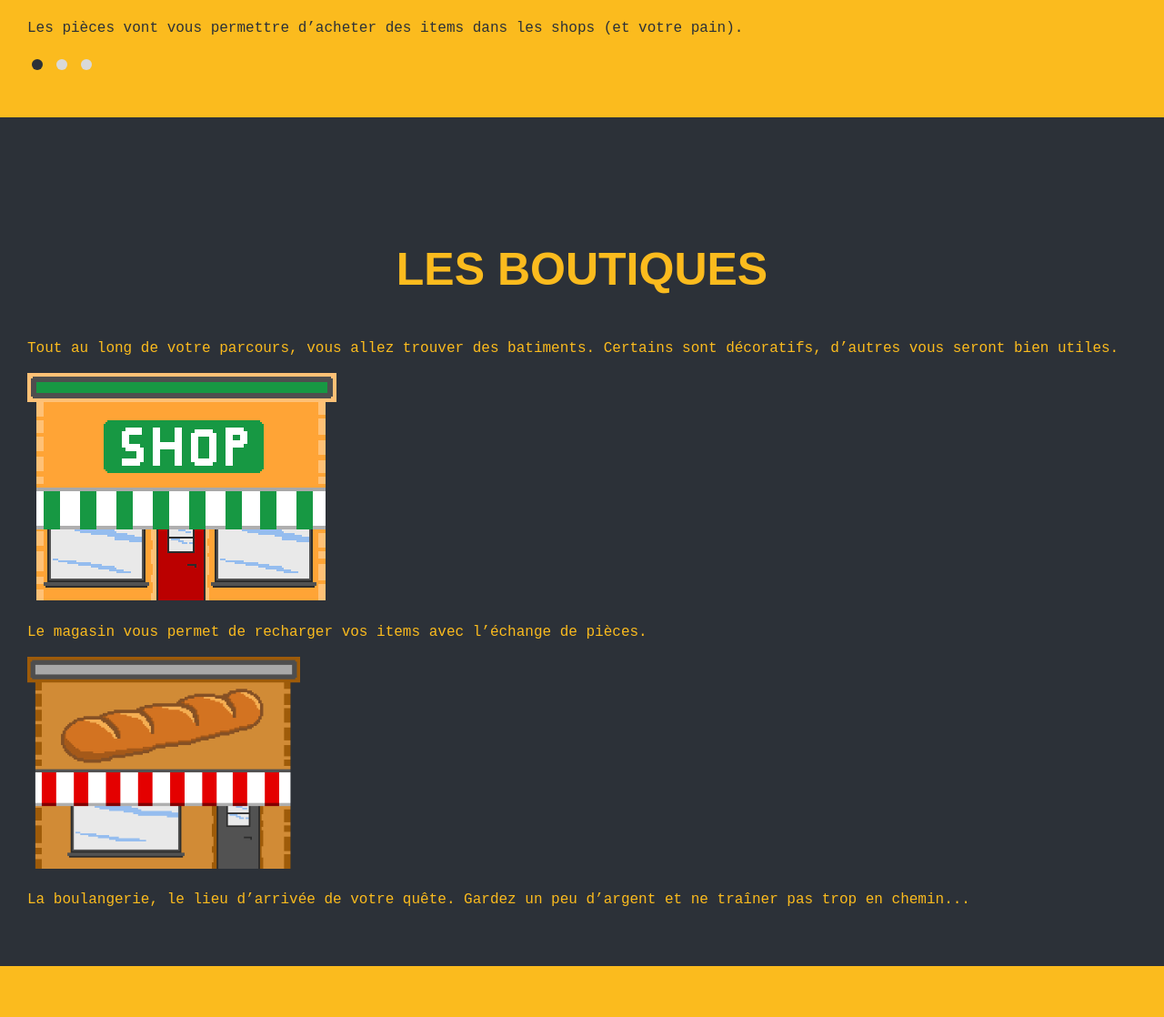
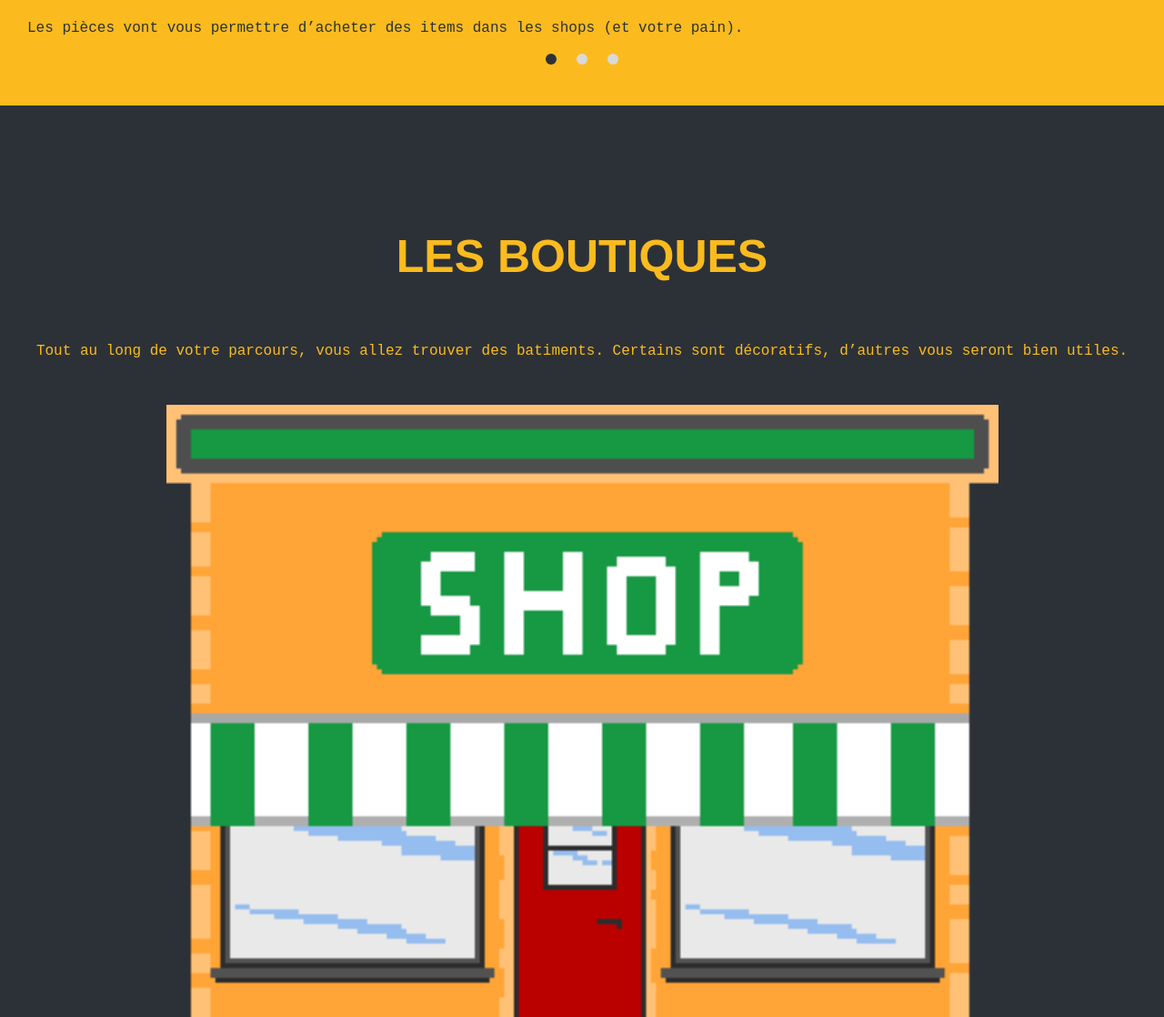
Before and after one commit to Foxx05/Ilab_website, a website: page src/index.html in a window 1280 px wide. Shown: the part 2726-3844 px from the top of the page at 91% size. Drawn offline with nearby package versions, Linux system fonts and the light colour scheme; files that its build step writes are made by us from their sources; a web font is replaced by a local one.

Commit message:
changement affichage commerce + slider
j'ai changé la size, j'ai centré les commerces et j'ai centré le slider

```diff
--- a/src/index.html
+++ b/src/index.html
@@ -189,7 +189,7 @@
         <p>Le magasin vous permet de recharger vos items avec l’échange de pièces.</p>
       </div>
 
-      <img src="assets/images/boulangerie.png" alt="Image de la boulangerie" class="boutiques-image-two fade-in-up">
+      <img src="assets/images/boulangerie.png" alt="Image de la boulangerie" class="boutiques-image fade-in-up">
 
       <div class="items-text_bakery fade-in-up">
         <p>La boulangerie, le lieu d’arrivée de votre quête. Gardez un peu d’argent et ne traîner pas trop en chemin...</p>
--- a/src/styles/app.scss
+++ b/src/styles/app.scss
@@ -209,7 +209,9 @@ h3, p {
     .next { right: 10px; }
 
     .indicateurs-slider {
-    margin-top: 1rem;
+    display: flex;
+    justify-content: center;
+    gap: 0.75rem;
     }
 
     .dot {
@@ -226,16 +228,16 @@ h3, p {
     background-color: #2C3138;
     }
 
-    .boutiques-image,  .boutiques-image-two{
-        align-items: center;
-        justify-content: center;
+    .boutiques-image{
+        width: 75%;
     }
-
-    .boutiques-image-two{
-        width: 300px;
-        height: auto;
+    .boutiques-container{
+        display: grid;
+        justify-items: center;
     }
-
+    .boutiques-container p {
+        margin-bottom: 48px;
+    }
     .footer-text-first{
         font-weight: 900;
     }
```
